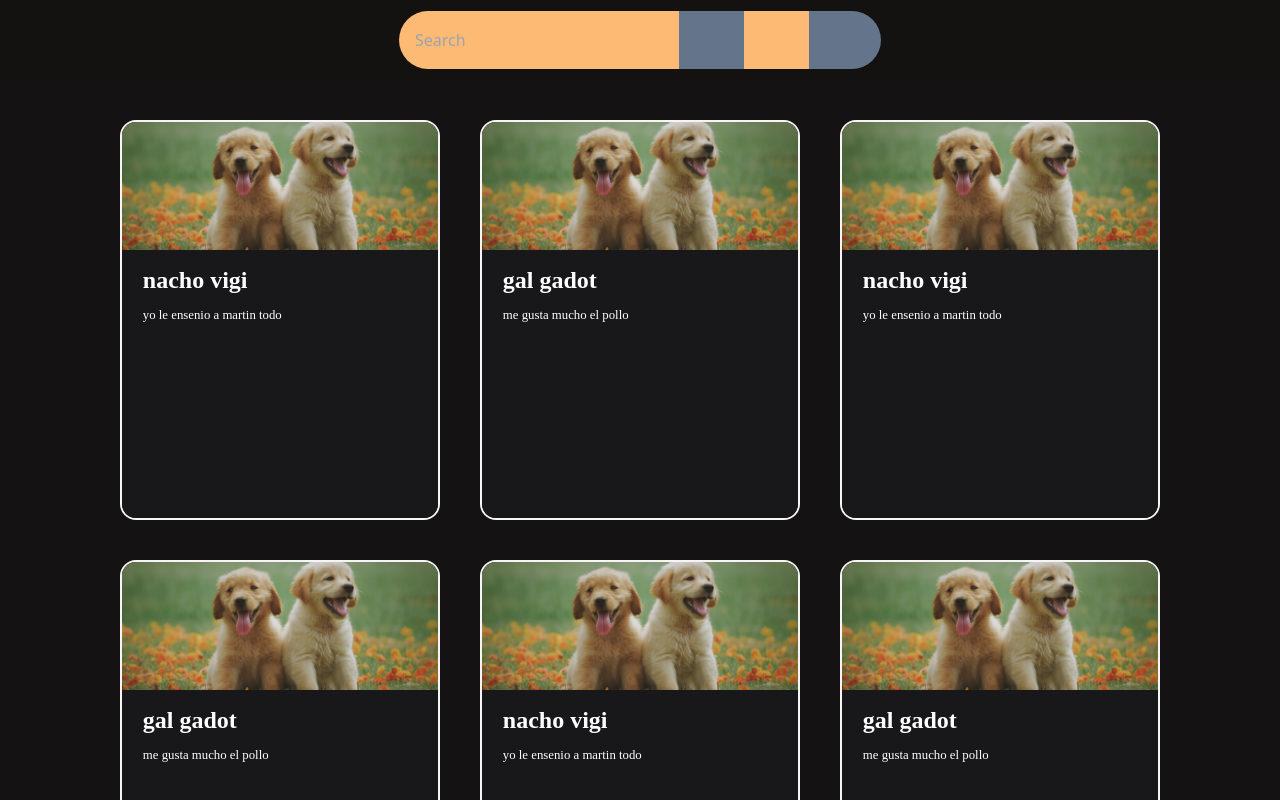
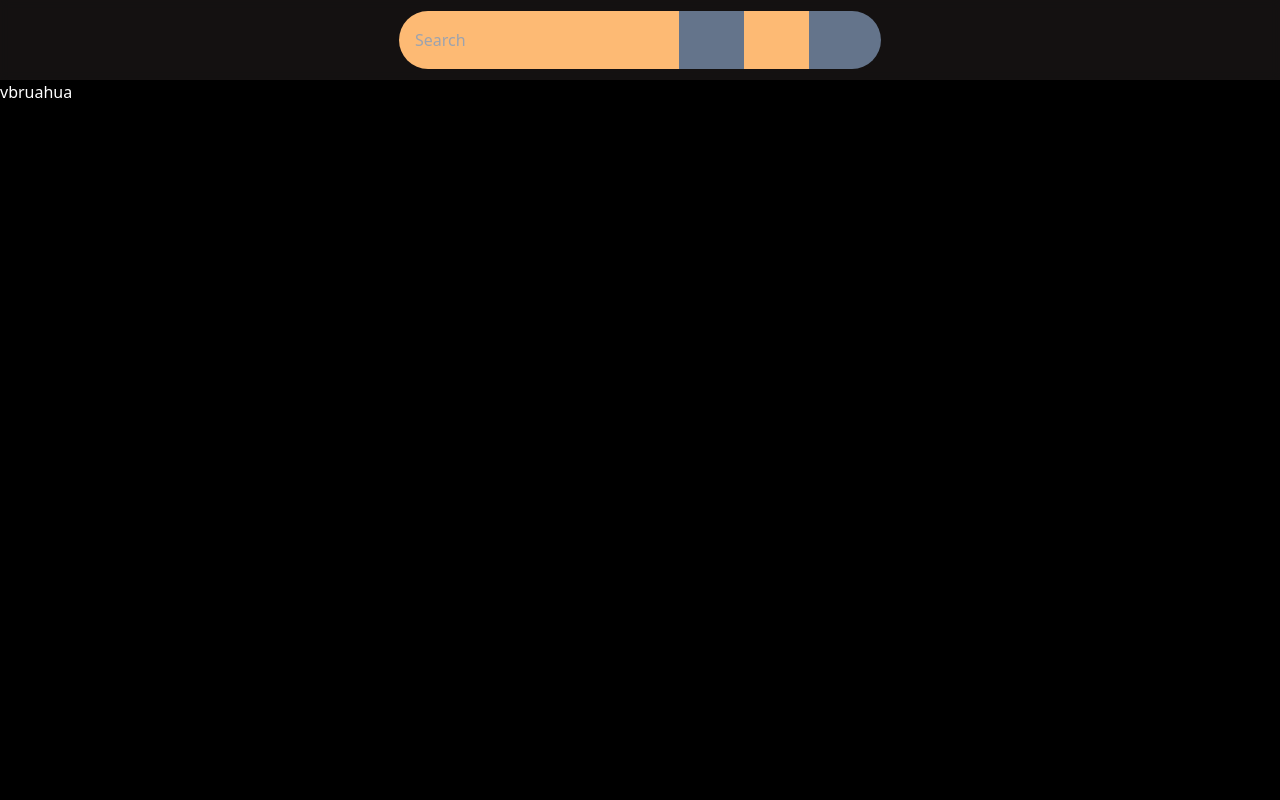
Before and after one commit to martinzutel/domus, a Next.js app: page /displaypage in a window 1280 px wide. Shown: the top 800 px of the page. Built offline with nearby package versions, Linux system fonts and the light colour scheme; a web font is replaced by a local one.

Commit message:
Intro section and Navbar modifications
Added a new intro section and made the navbar sticky to the top instead of fixed.

```diff
--- a/src/app/displaypage/page.tsx
+++ b/src/app/displaypage/page.tsx
@@ -1,4 +1,5 @@
 import CardGrid from "@/components/cardgrid";
+import Intro from "@/components/intro";
 import Searchbar from "@/components/searchbar";
 import Topbar from "@/components/topbar";
 
@@ -10,6 +11,8 @@ export default function Home() {
         <Searchbar/>
       </Topbar>
 
+      <Intro/>
+
       <CardGrid/>
     </main>
   );
--- /dev/null
+++ b/src/components/intro.tsx
@@ -0,0 +1,17 @@
+import CardComponent from "@/components/cardcomponent";
+
+const Intro = () => {
+
+
+  return (
+    <div className="h-[750px] w-full bg-black flex content-start">
+
+        <p className="text-white">
+            vbruahua
+        </p>
+
+    </div>
+  );
+};
+
+export default Intro;
--- a/src/components/topbar.tsx
+++ b/src/components/topbar.tsx
@@ -7,8 +7,10 @@ interface TopbarProps {
 
 const Topbar: React.FC<TopbarProps> = ({ children }) => {
 
+
     return (
-        <div className='fixed z-10  w-full h-[80px] flex items-center justify-center bg-maincolor bg-opacity-80 backdrop-blur-sm '>
+
+        <div className='z-10  w-full h-[80px] flex items-center justify-center bg-maincolor bg-opacity-80 top-0 backdrop-blur-sm sticky'>
             {children}
         </div>
     )
```
